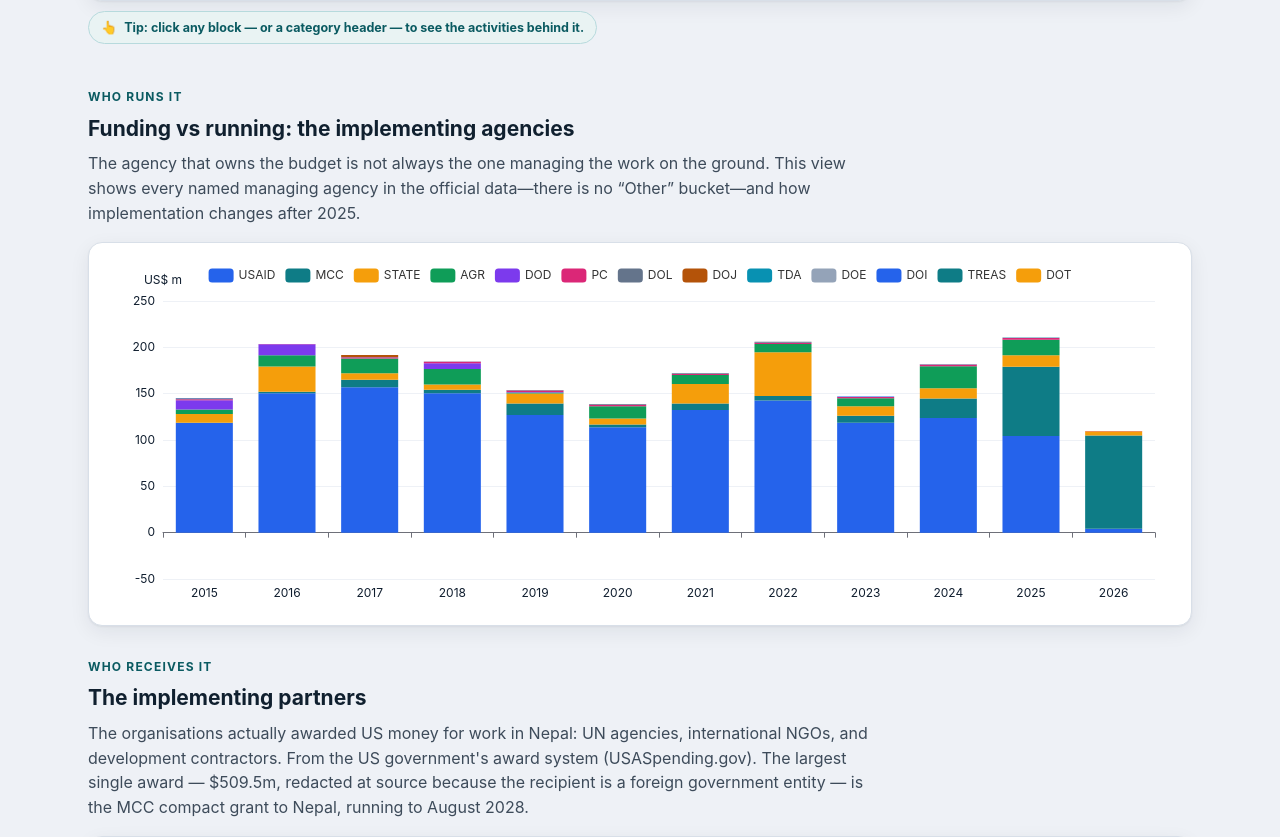
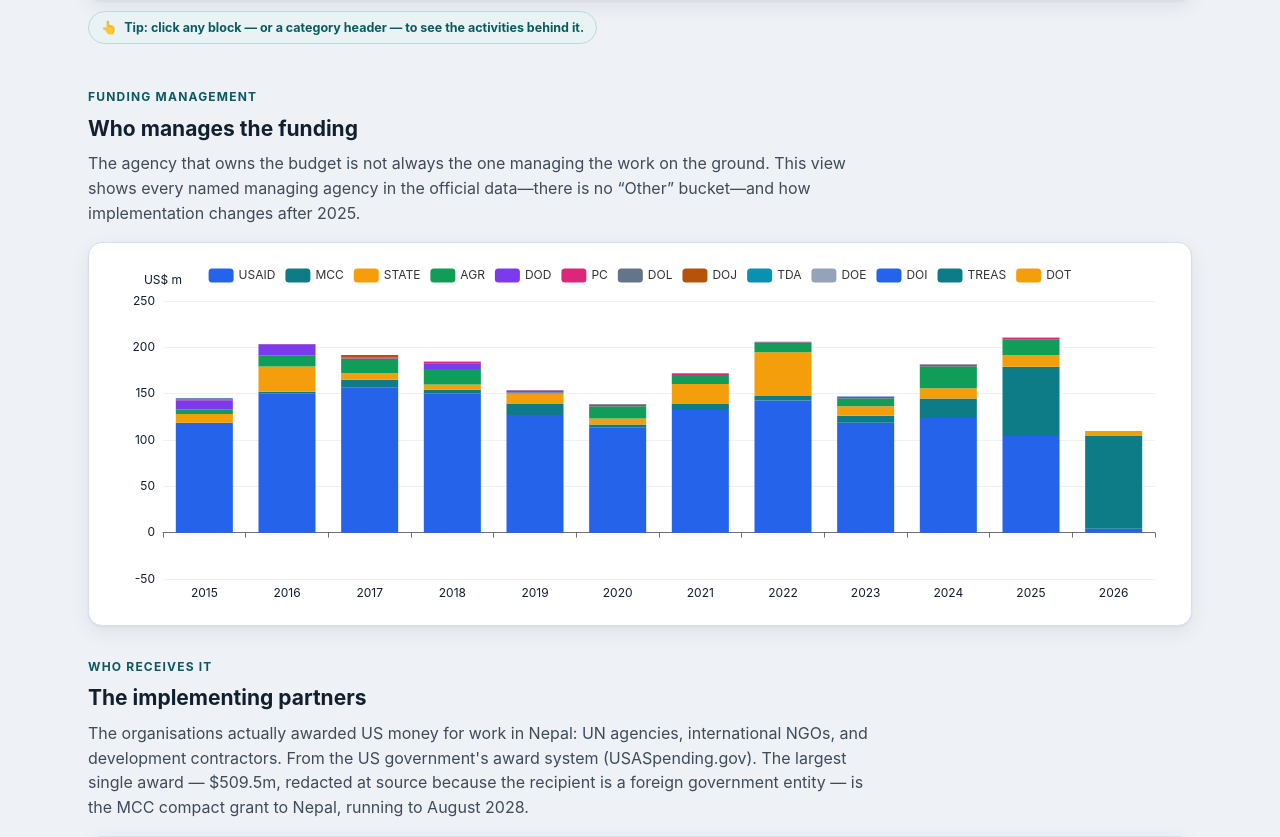
Before and after one commit to rayraycodes/NepalDevelopmentFund, a plain HTML site: page report/dashboard/usforeignaiddata/index.html in a window 1280 px wide. Shown: the part 7314-8151 px from the top of the page. Drawn offline with nearby package versions, Linux system fonts and the light colour scheme.

Commit message:
Rename funding management section

```diff
--- a/report/dashboard/usforeignaiddata/index.html
+++ b/report/dashboard/usforeignaiddata/index.html
@@ -238,8 +238,8 @@
   </section>
 
   <section id="managing">
-    <div class="kicker" data-i18n="mg_kicker">Who runs it</div>
-    <h3 data-i18n="mg_title">Funding vs running: the implementing agencies</h3>
+    <div class="kicker" data-i18n="mg_kicker">Funding management</div>
+    <h3 data-i18n="mg_title">Who manages the funding</h3>
     <p class="lead" data-i18n="mg_lead">The agency that owns the budget is not always the one managing the work on the ground. This view shows every named managing agency in the official data—there is no “Other” bucket—and how implementation changes after 2025.</p>
     <div class="card"><div class="scrollwrap"><div id="c-managing" class="chart sm" role="img"></div></div></div>
   </section>
@@ -425,7 +425,7 @@ const I18N = {
   dr_act_box:"This block in the treemap: {b}. The activities below sum to {s}.",
   dr_act_src:"Source: activity-level rows from the same ForeignAssistance.gov data service as the treemap (Data Query, disbursements) — the same money, itemised. Names and descriptions are official records; \"Redacted\" entries are redacted at source.",
   dr_act_end:"Runs until {d}",
-  mg_kicker:"Who runs it", mg_title:"Funding vs running: the implementing agencies",
+  mg_kicker:"Funding management", mg_title:"Who manages the funding",
   mg_lead:"The agency that owns the budget is not always the one managing the work on the ground. This view shows every named managing agency in the official data—there is no “Other” bucket—and how implementation changes after 2025.",
   cut_kicker:"The restructuring, account by account", cut_title:"What was cut, what survived (new obligations)",
   cut_lead:"New promises by account, before and after the 2025 restructuring. Red zeros are channels that stopped receiving new money. Disbursements from earlier promises can continue for a while even where new obligations stop.",
@@ -580,7 +580,7 @@ const I18N = {
   dr_act_box:"ट्रिम्यापको यो ब्लक: {b}। तलका गतिविधिको योग: {s}।",
   dr_act_src:"स्रोत: ट्रिम्यापकै ForeignAssistance.gov डेटा सेवाका गतिविधि-स्तरका पङ्क्ति (Data Query, वितरण) — उही रकम, विस्तारमा। नाम र विवरण आधिकारिक अभिलेख हुन्; \"Redacted\" स्रोतमै गोप्य राखिएका हुन्।",
   dr_act_end:"{d} सम्म चल्ने",
-  mg_kicker:"कसले चलाउँछ", mg_title:"रकम दिने बनाम चलाउने निकाय",
+  mg_kicker:"रकम व्यवस्थापन", mg_title:"रकम कसले व्यवस्थापन गर्छ",
   mg_lead:"बजेटको मालिक निकाय नै सधैँ काम चलाउने निकाय हुँदैन। यो दृश्यले आधिकारिक तथ्याङ्कमा नाम भएका हरेक व्यवस्थापन निकाय देखाउँछ—“अन्य” समूह छैन—र २०२५ पछिको कार्यान्वयन परिवर्तन देखाउँछ।",
   cut_kicker:"पुनर्संरचना, खाता-खातामा", cut_title:"के काटियो, के बाँच्यो (नयाँ प्रतिबद्धता)",
   cut_lead:"२०२५ को पुनर्संरचना अघि र पछि, खाताअनुसार नयाँ वाचा। रातो शून्य भनेको नयाँ रकम आउन बन्द भएका च्यानल हुन्। नयाँ प्रतिबद्धता रोकिए पनि पुराना वाचाको वितरण केही समय चल्न सक्छ।",
```
